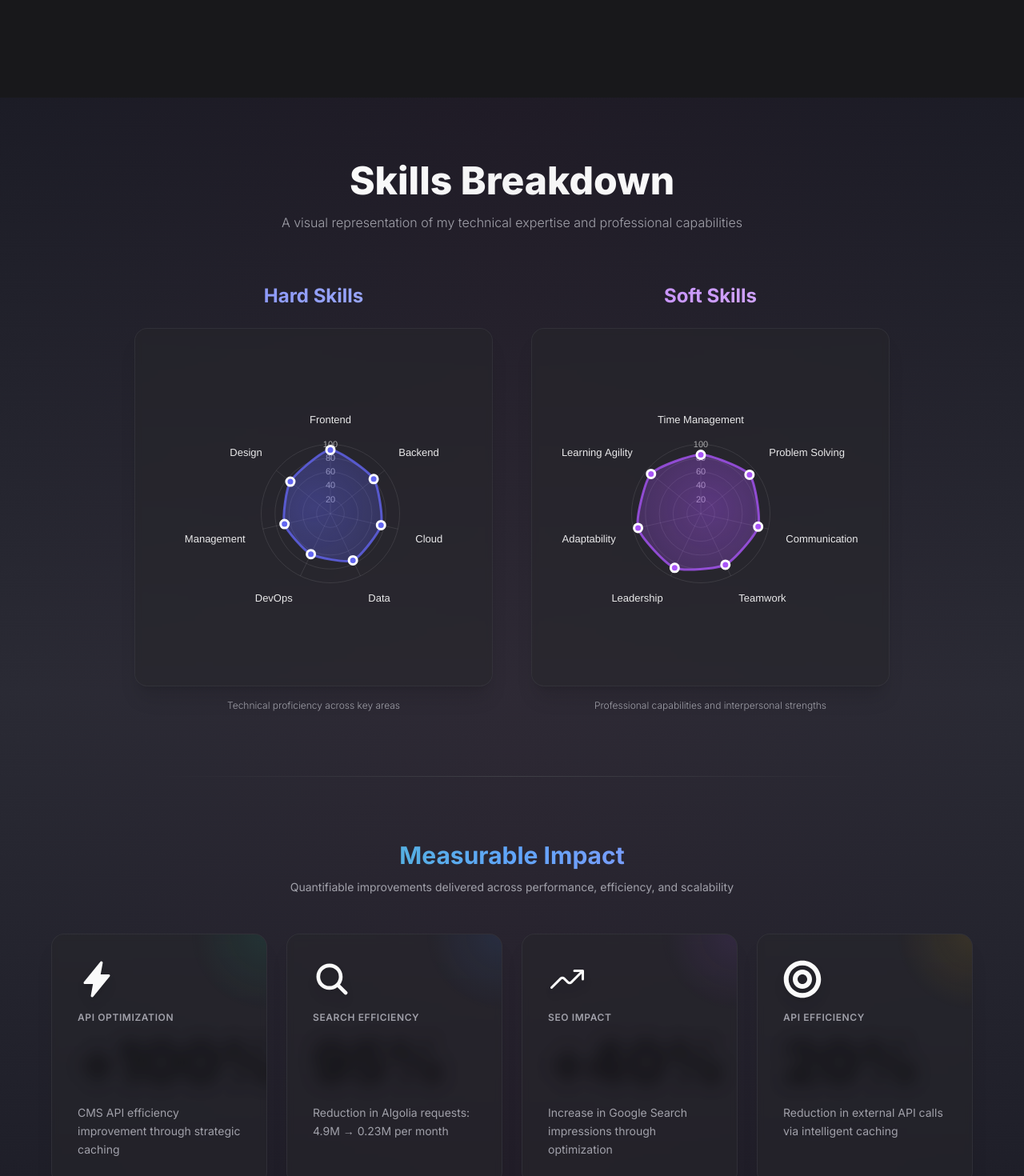
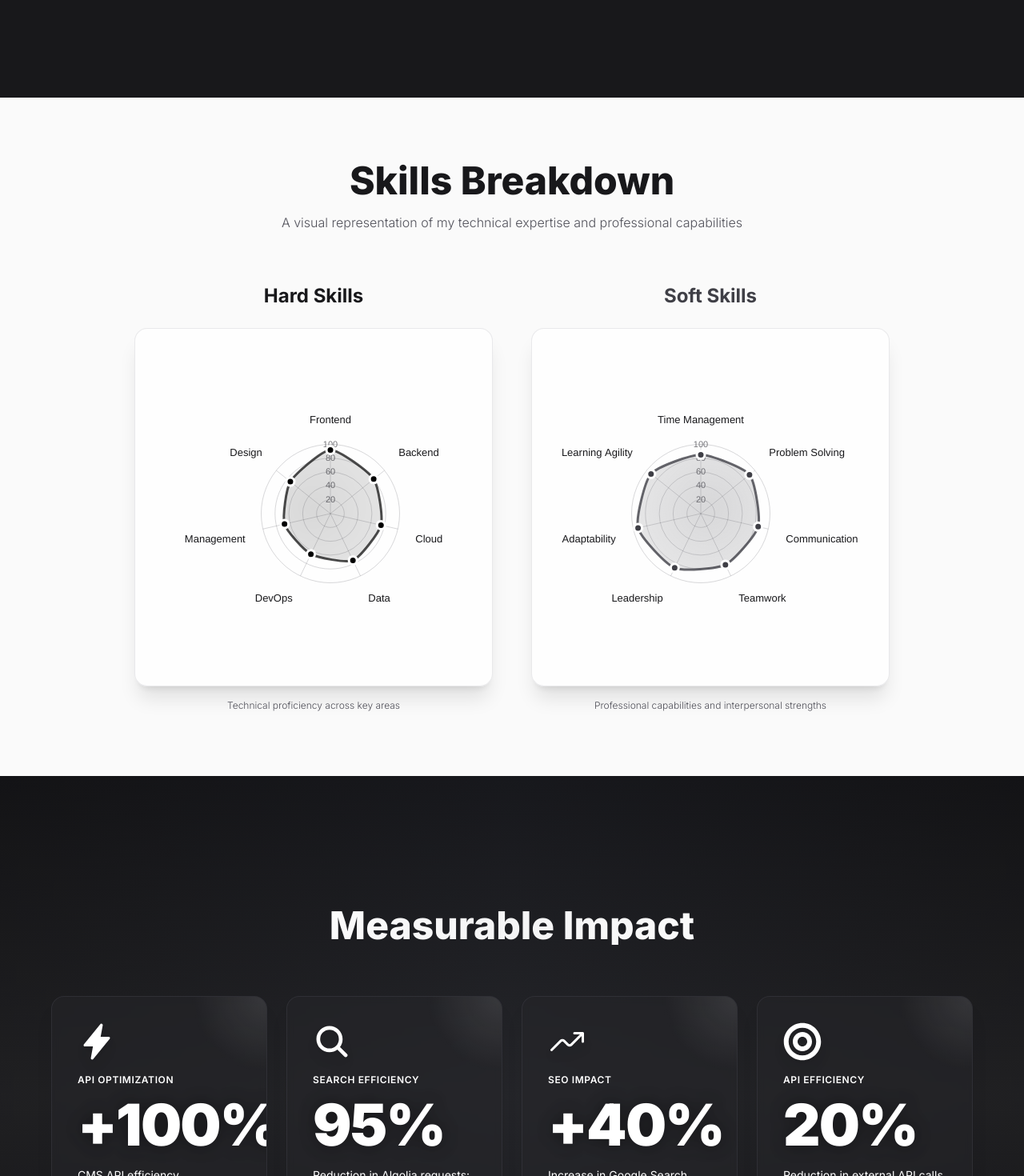
Before and after one commit to patshannon/resume, a Next.js app: page / in a window 1280 px wide. Shown: the part 3100-4570 px from the top of the page at 80% size. Built offline with nearby package versions, Linux system fonts and the light colour scheme.

Commit message:
Update skills breakdown color scheme (#17)

```diff
--- a/src/app/components/ImpactMetrics.tsx
+++ b/src/app/components/ImpactMetrics.tsx
@@ -26,7 +26,7 @@ function MetricCard({ title, value, subtitle, color, delay, icon }: MetricCardPr
       <div className="relative bg-zinc-800/50 backdrop-blur-sm rounded-2xl p-8 border border-zinc-700/50 shadow-xl hover:shadow-2xl hover:scale-[1.02] transition-all duration-500 h-full overflow-hidden">
         {/* Animated gradient background glow */}
         <div
-          className="absolute inset-0 opacity-0 group-hover:opacity-100 transition-opacity duration-500 blur-2xl"
+          className="absolute inset-0 opacity-0 group-hover:opacity-20 transition-opacity duration-500 blur-2xl"
           style={{ background: `radial-gradient(circle at 50% 50%, ${color}, transparent 70%)` }}
         />
 
@@ -34,7 +34,7 @@ function MetricCard({ title, value, subtitle, color, delay, icon }: MetricCardPr
         <div className="relative z-10">
           {/* Icon with glow effect */}
           <MotionDiv
-            className="text-5xl mb-4 drop-shadow-lg"
+            className="text-5xl mb-4 drop-shadow-lg text-white"
             initial={{ scale: 0.8, opacity: 0 }}
             whileInView={{ scale: 1, opacity: 1 }}
             viewport={{ once: true }}
@@ -44,7 +44,7 @@ function MetricCard({ title, value, subtitle, color, delay, icon }: MetricCardPr
           </MotionDiv>
 
           {/* Title */}
-          <h4 className="text-xs font-semibold text-zinc-400 uppercase tracking-wider mb-3">
+          <h4 className="text-xs font-semibold text-white uppercase tracking-wider mb-3">
             {title}
           </h4>
 
@@ -61,30 +61,13 @@ function MetricCard({ title, value, subtitle, color, delay, icon }: MetricCardPr
               stiffness: 200
             }}
           >
-            <div
-              className="text-4xl sm:text-5xl md:text-6xl lg:text-7xl font-black tracking-tight leading-none [text-shadow:_0_0_20px_rgb(0_0_0_/_40%)]"
-              style={{
-                color: color,
-              }}
-            >
-              <span
-                className="bg-clip-text text-transparent hidden sm:inline"
-                style={{
-                  background: `linear-gradient(135deg, ${color}, ${color}dd)`,
-                  WebkitBackgroundClip: 'text',
-                  WebkitTextFillColor: 'transparent',
-                }}
-              >
-                {value}
-              </span>
-              <span className="sm:hidden" style={{ color: color }}>
-                {value}
-              </span>
+            <div className="text-4xl sm:text-5xl md:text-6xl lg:text-7xl font-black tracking-tight leading-none text-white [text-shadow:_0_0_20px_rgb(0_0_0_/_40%)]">
+              {value}
             </div>
           </MotionDiv>
 
           {/* Subtitle/Context */}
-          <p className="text-sm text-zinc-400 leading-relaxed">
+          <p className="text-sm text-white leading-relaxed">
             {subtitle}
           </p>
         </div>
@@ -107,7 +90,7 @@ export default function ImpactMetrics() {
       title: 'API Optimization',
       value: '+100%',
       subtitle: 'CMS API efficiency improvement through strategic caching',
-      color: 'rgba(16, 185, 129, 1)', // Emerald
+      color: '#ffffff', // White
       icon: <IoFlash />,
       delay: 200,
     },
@@ -115,7 +98,7 @@ export default function ImpactMetrics() {
       title: 'Search Efficiency',
       value: '95%',
       subtitle: 'Reduction in Algolia requests: 4.9M → 0.23M per month',
-      color: 'rgba(59, 130, 246, 1)', // Blue
+      color: '#ffffff', // White
       icon: <IoSearch />,
       delay: 400,
     },
@@ -123,7 +106,7 @@ export default function ImpactMetrics() {
       title: 'SEO Impact',
       value: '+40%',
       subtitle: 'Increase in Google Search impressions through optimization',
-      color: 'rgba(168, 85, 247, 1)', // Purple
+      color: '#ffffff', // White
       icon: <IoTrendingUp />,
       delay: 600,
     },
@@ -131,7 +114,7 @@ export default function ImpactMetrics() {
       title: 'API Efficiency',
       value: '20%',
       subtitle: 'Reduction in external API calls via intelligent caching',
-      color: 'rgba(234, 179, 8, 1)', // Yellow
+      color: '#ffffff', // White
       icon: <FaBullseye />,
       delay: 800,
     },
@@ -139,22 +122,6 @@ export default function ImpactMetrics() {
 
   return (
     <div className="w-full max-w-6xl mx-auto">
-      {/* Section Header */}
-      <MotionDiv
-        className="text-center mb-12"
-        initial={{ opacity: 0, y: 20 }}
-        whileInView={{ opacity: 1, y: 0 }}
-        viewport={{ once: true }}
-        transition={{ duration: 0.6 }}
-      >
-        <h3 className="text-3xl font-bold mb-3 bg-gradient-to-r from-emerald-400 via-blue-400 to-purple-400 bg-clip-text text-transparent">
-          Measurable Impact
-        </h3>
-        <p className="text-zinc-400 text-sm max-w-2xl mx-auto">
-          Quantifiable improvements delivered across performance, efficiency, and scalability
-        </p>
-      </MotionDiv>
-
       {/* Metrics Grid */}
       <div className="grid grid-cols-1 sm:grid-cols-2 lg:grid-cols-4 gap-6">
         {metrics.map((metric) => (
--- a/src/app/components/SkillsRadarChart.tsx
+++ b/src/app/components/SkillsRadarChart.tsx
@@ -50,29 +50,29 @@ export default function SkillsRadarChart() {
   };
 
   useEffect(() => {
-    // Apply gradients to Hard Skills chart
+    // Apply gradients to Hard Skills chart - black/white/grey theme (for white background)
     if (hardChartRef.current) {
       const ctx = hardChartRef.current.ctx;
-      const gradient = createGradient(ctx, 'rgba(99, 102, 241, 0.4)', 'rgba(99, 102, 241, 0.1)');
+      const gradient = createGradient(ctx, 'rgba(0, 0, 0, 0.15)', 'rgba(0, 0, 0, 0.05)');
       hardChartRef.current.data.datasets[0].backgroundColor = gradient;
-      hardChartRef.current.data.datasets[0].borderColor = 'rgba(99, 102, 241, 0.8)';
-      hardChartRef.current.data.datasets[0].pointBackgroundColor = 'rgb(99, 102, 241)';
-      hardChartRef.current.data.datasets[0].pointBorderColor = '#fff';
-      hardChartRef.current.data.datasets[0].pointHoverBackgroundColor = '#fff';
-      hardChartRef.current.data.datasets[0].pointHoverBorderColor = 'rgb(99, 102, 241)';
+      hardChartRef.current.data.datasets[0].borderColor = 'rgba(0, 0, 0, 0.7)';
+      hardChartRef.current.data.datasets[0].pointBackgroundColor = '#000000';
+      hardChartRef.current.data.datasets[0].pointBorderColor = '#ffffff';
+      hardChartRef.current.data.datasets[0].pointHoverBackgroundColor = '#ffffff';
+      hardChartRef.current.data.datasets[0].pointHoverBorderColor = '#000000';
       hardChartRef.current.update();
     }
 
-    // Apply gradients to Soft Skills chart
+    // Apply gradients to Soft Skills chart - black/white/grey theme (for white background)
     if (softChartRef.current) {
       const ctx = softChartRef.current.ctx;
-      const gradient = createGradient(ctx, 'rgba(168, 85, 247, 0.4)', 'rgba(168, 85, 247, 0.1)');
+      const gradient = createGradient(ctx, 'rgba(63, 63, 70, 0.2)', 'rgba(63, 63, 70, 0.05)');
       softChartRef.current.data.datasets[0].backgroundColor = gradient;
-      softChartRef.current.data.datasets[0].borderColor = 'rgba(168, 85, 247, 0.8)';
-      softChartRef.current.data.datasets[0].pointBackgroundColor = 'rgb(168, 85, 247)';
-      softChartRef.current.data.datasets[0].pointBorderColor = '#fff';
-      softChartRef.current.data.datasets[0].pointHoverBackgroundColor = '#fff';
-      softChartRef.current.data.datasets[0].pointHoverBorderColor = 'rgb(168, 85, 247)';
+      softChartRef.current.data.datasets[0].borderColor = 'rgba(63, 63, 70, 0.8)';
+      softChartRef.current.data.datasets[0].pointBackgroundColor = '#3f3f46';
+      softChartRef.current.data.datasets[0].pointBorderColor = '#ffffff';
+      softChartRef.current.data.datasets[0].pointHoverBackgroundColor = '#ffffff';
+      softChartRef.current.data.datasets[0].pointHoverBorderColor = '#3f3f46';
       softChartRef.current.update();
     }
   }, [isMobile]);
@@ -83,7 +83,7 @@ export default function SkillsRadarChart() {
     layout: {
       padding: isMobile ? 20 : 10,
     },
-    scales: {
+        scales: {
       r: {
         min: 0,
         max: 100,
@@ -91,18 +91,18 @@ export default function SkillsRadarChart() {
         ticks: {
           stepSize: 20,
           backdropColor: 'transparent',
-          color: 'rgba(255, 255, 255, 0.6)',
+          color: 'rgba(63, 63, 70, 0.7)',
           font: {
             size: isMobile ? 9 : 11,
             weight: 'lighter',
           },
         },
         grid: {
-          color: 'rgba(255, 255, 255, 0.1)',
+          color: 'rgba(63, 63, 70, 0.2)',
           circular: true,
         },
         pointLabels: {
-          color: 'rgba(255, 255, 255, 0.9)',
+          color: '#18181b',
           font: {
             size: isMobile ? 10 : 13,
             weight: 'normal',
@@ -120,7 +120,7 @@ export default function SkillsRadarChart() {
           },
         },
         angleLines: {
-          color: 'rgba(255, 255, 255, 0.1)',
+          color: 'rgba(63, 63, 70, 0.2)',
         },
       },
     },
@@ -130,10 +130,10 @@ export default function SkillsRadarChart() {
       },
       tooltip: {
         enabled: true,
-        backgroundColor: 'rgba(24, 24, 27, 0.95)',
-        titleColor: '#fff',
-        bodyColor: '#fff',
-        borderColor: 'rgba(255, 255, 255, 0.2)',
+        backgroundColor: 'rgba(255, 255, 255, 0.95)',
+        titleColor: '#000000',
+        bodyColor: '#000000',
+        borderColor: 'rgba(0, 0, 0, 0.3)',
         borderWidth: 1,
         padding: 12,
         displayColors: false,
@@ -173,18 +173,15 @@ export default function SkillsRadarChart() {
         transition={{ duration: 0.8, delay: 0.2 }}
       >
         <div className="relative">
-          {/* Glow effect background */}
-          <div className="absolute inset-0 bg-indigo-500/20 blur-3xl rounded-full scale-90 -z-10" />
-
-          <h3 className="text-2xl font-bold mb-6 text-center bg-gradient-to-r from-indigo-400 to-indigo-300 bg-clip-text text-transparent">
+          <h3 className="text-2xl font-bold mb-6 text-center text-zinc-900">
             Hard Skills
           </h3>
 
-          <div className="bg-zinc-800/50 backdrop-blur-sm rounded-2xl p-4 sm:p-8 border border-zinc-700/50 shadow-xl hover:shadow-indigo-500/20 transition-shadow duration-500">
+          <div className="bg-white/80 backdrop-blur-sm rounded-2xl p-4 sm:p-8 border border-zinc-300/50 shadow-xl hover:border-zinc-400/50 transition-all duration-500">
             <Radar ref={hardChartRef} data={hardSkillsData} options={chartOptions} />
           </div>
 
-          <p className="text-xs text-zinc-400 text-center mt-4 font-light">
+          <p className="text-xs text-zinc-600 text-center mt-4 font-light">
             Technical proficiency across key areas
           </p>
         </div>
@@ -199,18 +196,15 @@ export default function SkillsRadarChart() {
         transition={{ duration: 0.8, delay: 0.4 }}
       >
         <div className="relative">
-          {/* Glow effect background */}
-          <div className="absolute inset-0 bg-purple-500/20 blur-3xl rounded-full scale-90 -z-10" />
-
-          <h3 className="text-2xl font-bold mb-6 text-center bg-gradient-to-r from-purple-400 to-purple-300 bg-clip-text text-transparent">
+          <h3 className="text-2xl font-bold mb-6 text-center text-zinc-700">
             Soft Skills
           </h3>
 
-          <div className="bg-zinc-800/50 backdrop-blur-sm rounded-2xl p-4 sm:p-8 border border-zinc-700/50 shadow-xl hover:shadow-purple-500/20 transition-shadow duration-500">
+          <div className="bg-white/80 backdrop-blur-sm rounded-2xl p-4 sm:p-8 border border-zinc-300/50 shadow-xl hover:border-zinc-400/50 transition-all duration-500">
             <Radar ref={softChartRef} data={softSkillsData} options={chartOptions} />
           </div>
 
-          <p className="text-xs text-zinc-400 text-center mt-4 font-light">
+          <p className="text-xs text-zinc-600 text-center mt-4 font-light">
             Professional capabilities and interpersonal strengths
           </p>
         </div>
--- a/src/app/page.tsx
+++ b/src/app/page.tsx
@@ -245,7 +245,26 @@ export default function Home() {
         <div className="mt-16 text-sm font-light">...new tools are added frequently, stay tuned.</div>
       </MotionSection>
 
-      {/* Skills Visualization */}
+      {/* Skills Breakdown */}
+      <MotionSection
+        className="bg-zinc-50 text-zinc-900 relative px-10 py-20 min-h-screen container-xl flex flex-col justify-center align-center items-center overflow-hidden"
+        initial={{ opacity: 0 }}
+        whileInView={{ opacity: 1 }}
+        viewport={{ once: true }}
+        transition={{ duration: 0.5 }}
+      >
+        <h2 className="text-5xl font-extrabold max-w-lg mx-auto mb-4 text-center">
+          Skills Breakdown
+        </h2>
+        <p className="text-zinc-600 mb-16 max-w-2xl text-center font-light">
+          A visual representation of my technical expertise and professional capabilities
+        </p>
+        <div className="relative w-full">
+          <SkillsRadarChart />
+        </div>
+      </MotionSection>
+
+      {/* Impact Metrics */}
       <MotionSection
         className="bg-gradient-to-b from-zinc-900 via-zinc-800 to-zinc-900 relative px-10 py-20 min-h-screen container-xl flex flex-col justify-center align-center items-center overflow-hidden"
         initial={{ opacity: 0 }}
@@ -253,25 +272,12 @@ export default function Home() {
         viewport={{ once: true }}
         transition={{ duration: 0.5 }}
       >
-        {/* Ambient background glow */}
-        <div className="absolute inset-0 bg-gradient-to-r from-indigo-500/5 via-purple-500/5 to-indigo-500/5 pointer-events-none" />
+        {/* Ambient background */}
+        <div className="absolute inset-0 bg-gradient-to-r from-black/20 via-gray-900/10 to-black/20 pointer-events-none" />
 
-        <h2 className="relative text-5xl font-extrabold max-w-lg mx-auto mb-4 bg-gradient-to-r from-zinc-50 via-zinc-100 to-zinc-50 bg-clip-text text-transparent">
-          Skills Breakdown
+        <h2 className="relative text-5xl font-extrabold max-w-lg mx-auto mb-16 text-center bg-gradient-to-r from-zinc-50 via-zinc-100 to-zinc-50 bg-clip-text text-transparent">
+          Measurable Impact
         </h2>
-        <p className="relative text-zinc-400 mb-16 max-w-2xl text-center font-light">
-          A visual representation of my technical expertise and professional capabilities
-        </p>
-        <div className="relative w-full">
-          <SkillsRadarChart />
-        </div>
-
-        {/* Divider */}
-        <div className="relative w-full max-w-4xl my-20">
-          <div className="h-px bg-gradient-to-r from-transparent via-zinc-700 to-transparent" />
-        </div>
-
-        {/* Impact Metrics Dashboard */}
         <div className="relative w-full">
           <ImpactMetrics />
         </div>
```
